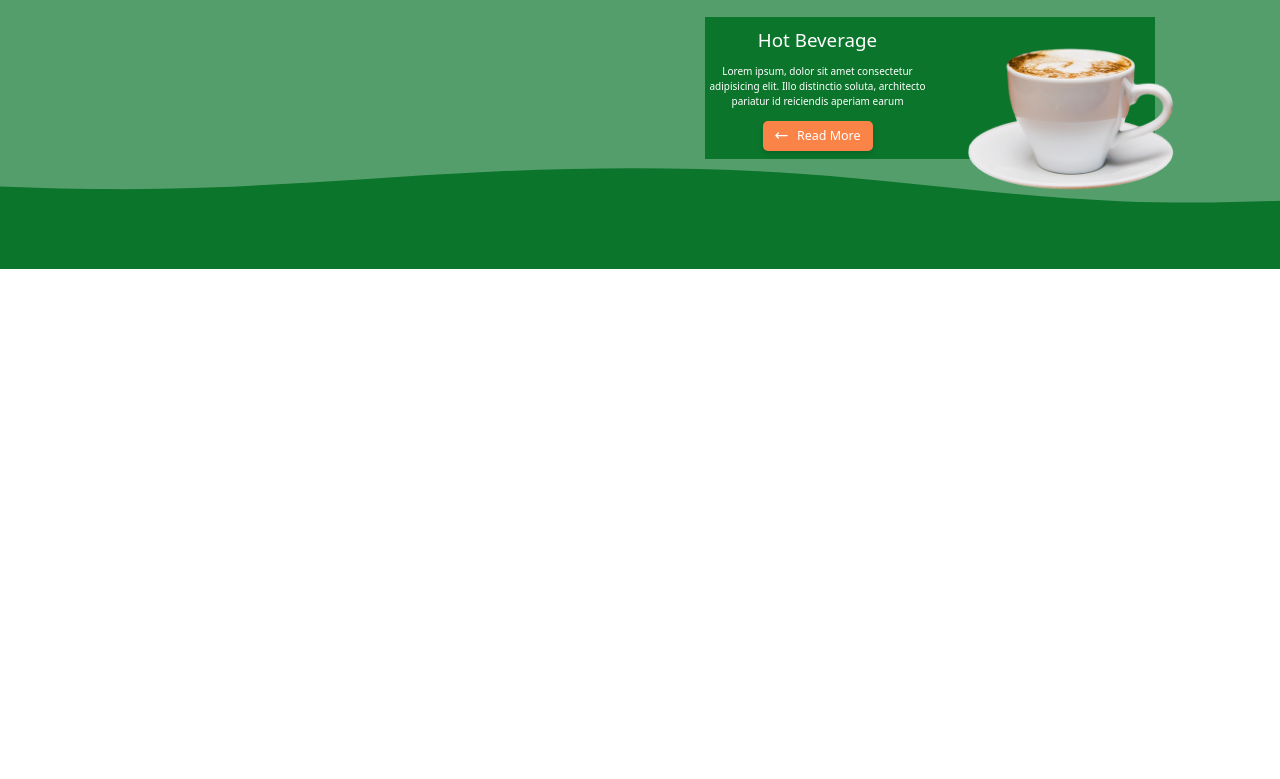
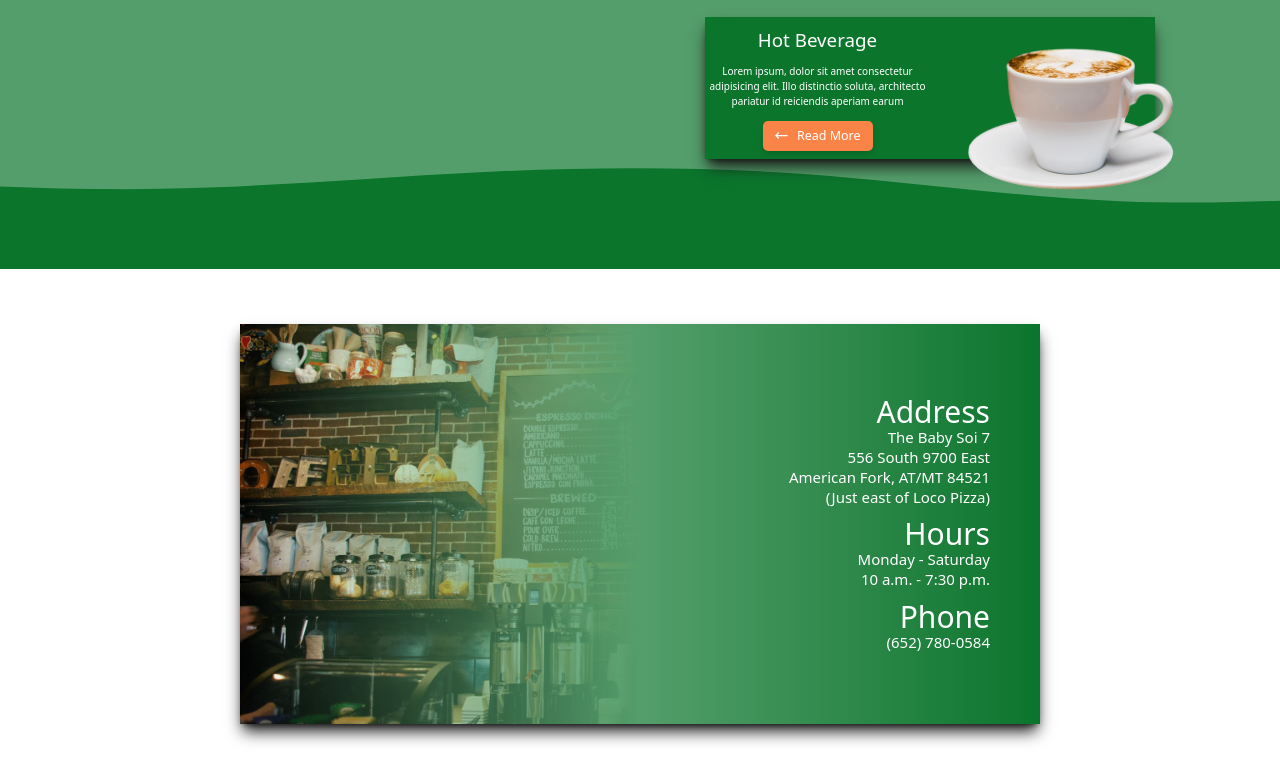
Before and after one commit to freesudani/Healthy-Smoothie, a React (Create React App) app: page / in a window 1280 px wide. Shown: the part 1671-2450 px from the top of the page. Before the commit the page ends 1940 px from the top, so only its background shows below. Built offline with nearby package versions, Linux system fonts and the light colour scheme.

Commit message:
Location

```diff
--- a/src/App.tsx
+++ b/src/App.tsx
@@ -1,18 +1,20 @@
-import React from "react";
+import React, { FC } from "react";
 import Hero from "./components/Hero";
 import Navbar from "./components/Navbar";
 import StoreApp from "./components/StoreApp";
 import Products from "./components/Products";
+import Location from "./components/Location";
 
-function App() {
+const App: FC = () => {
   return (
     <div>
       <Navbar />
       <Hero />
       <StoreApp />
       <Products />
+      <Location />
     </div>
   );
-}
+};
 
 export default App;
--- /dev/null
+++ b/src/components/Location.tsx
@@ -0,0 +1,29 @@
+import React, { FC } from "react";
+
+const Location: FC = () => {
+  return (
+    <div className="w-screen h-[51rem]  bg-white flex justify-center items-center ">
+      <div className="w-[80rem] h-[40rem]  bg-location-bg bg-no-repeat bg-cover bg-center flex justify-center items-center flex-col shadow-lg shadow-neutral-900 ">
+        <div className="from-transparent  via-primary-100 to-primary-200 w-full h-full bg-gradient-to-r flex justify-center items-end flex-col">
+          <div className="text-white text-right p-20">
+            <h2 className="text-5xl">Address</h2>
+            <h6 className="text-2xl mb-5">
+              The Baby Soi 7
+              <br /> 556 South 9700 East <br /> American Fork, AT/MT 84521
+              <br />
+              (Just east of Loco Pizza)
+            </h6>
+            <h2 className="text-5xl">Hours</h2>
+            <h6 className="text-2xl mb-5">
+              Monday - Saturday <br /> 10 a.m. - 7:30 p.m.
+            </h6>
+            <h2 className="text-5xl">Phone</h2>
+            <h6 className="text-2xl">(652) 780-0584</h6>
+          </div>
+        </div>
+      </div>
+    </div>
+  );
+};
+
+export default Location;
--- a/src/components/Products.tsx
+++ b/src/components/Products.tsx
@@ -6,7 +6,7 @@ import CoffeeImage from "../images/cappuccino-756490_prev_ui.png";
 const Products: FC = () => {
   return (
     <div className="w-screen h-screen pb-20 pt-10 pl-52 bg-products-bg bg-no-repeat bg-center bg-cover grid grid-cols-4 grid-rows-3 items-center justify-center">
-      <div className=" w-[45rem] bg-primary-200   col-start-3 row-start-1 col-end-4 row-end-1 grid grid-cols-2 relative">
+      <div className=" w-[45rem] bg-primary-200   col-start-3 row-start-1 col-end-4 row-end-1 grid grid-cols-2 relative shadow-lg shadow-neutral-900">
         <div className="grid grid-rows-3">
           <div>
             <h2 className="text-white text-3xl text-center m-5">
@@ -43,9 +43,9 @@ const Products: FC = () => {
           <img src={SmoothieImage} alt="smoothie" className="w-[100rem]" />
         </div>
       </div>
-      <div className=" w-[45rem] bg-primary-200 col-start-1 col-end-2 row-start-2 row-end-2 relative grid grid-cols-2">
+      <div className=" w-[45rem] bg-primary-200 col-start-1 col-end-2 row-start-2 row-end-2 relative grid grid-cols-2 shadow-lg shadow-neutral-900">
         <div className="row-span-3 absolute -top-36 -right-60">
-          <img src={TomatoImage} alt="Juice" className="w-[50rem]" />
+          <img src={TomatoImage} alt="Juice" className="w-[50rem] " />
         </div>
         <div className="grid grid-rows-3">
           <div>
@@ -80,7 +80,7 @@ const Products: FC = () => {
           </div>
         </div>
       </div>
-      <div className=" w-[45rem] bg-primary-200   col-start-3 row-start-3 col-end-4 row-end-3 grid grid-cols-2 relative mb-8">
+      <div className=" w-[45rem] bg-primary-200   col-start-3 row-start-3 col-end-4 row-end-3 grid grid-cols-2 relative mb-8 shadow-lg shadow-neutral-900">
         <div className="grid grid-rows-3">
           <div>
             <h2 className="text-white text-3xl text-center m-5">
--- a/tailwind.config.js
+++ b/tailwind.config.js
@@ -31,6 +31,7 @@ module.exports = {
         "hero-bg": "url('./images/blob-scene-haikei.svg')",
         "alcohol-bg": "url('./images/alcohol-1297932_1280.png')",
         "products-bg": "url('./images/wave-haikei-2.svg')",
+        "location-bg": "url('./images/cafe-1869656_1920.jpg')",
       },
     },
   },
```
Also changed, not shown: src/images/cafe-1869656_1920.jpg (added).
